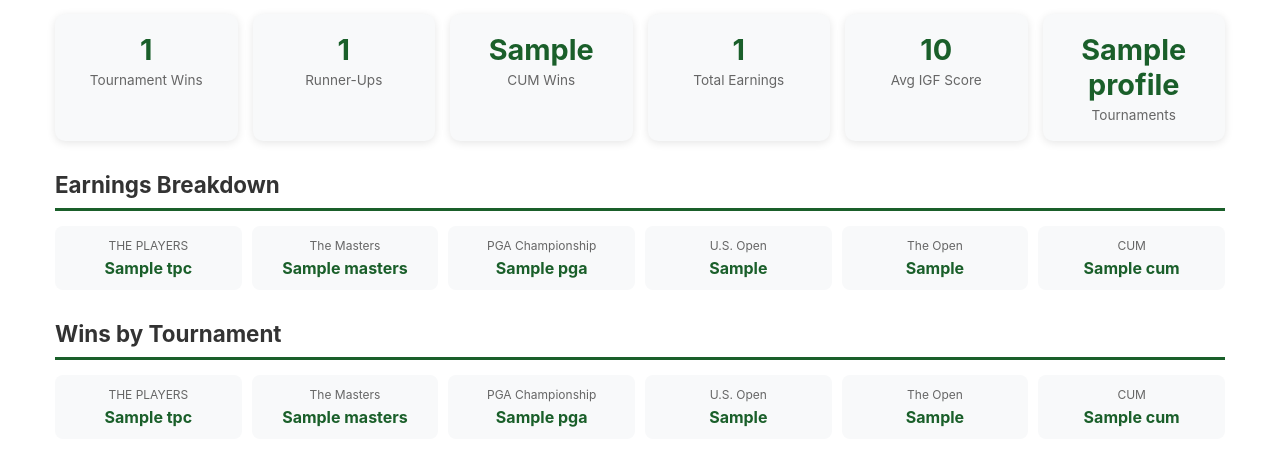
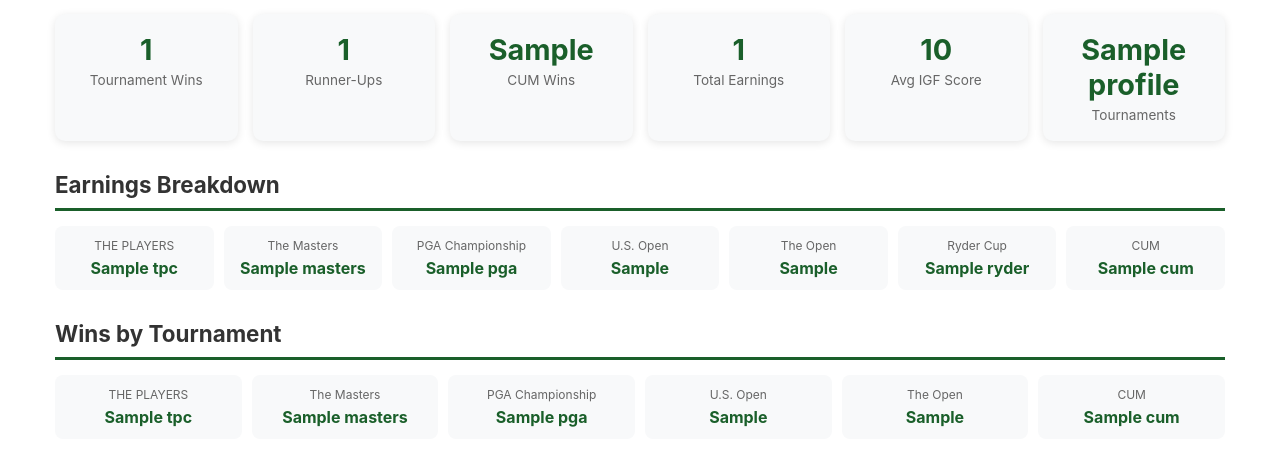
Before and after one commit to dquinn720/theIGF, a Flask app: template templates/igf_profile.html in a window 1280 px wide. Shown: the part 466-935 px from the top of the page. Run offline with Flask 3, Linux system fonts and the light colour scheme; the template is opened without the code that fills it: most values are stand-ins (such as "Sample title", 1, 10 or a date in 2020); some libraries are stand-ins or nearby versions.

Commit message:
ryder cup to profile

```diff
--- a/templates/igf_profile.html
+++ b/templates/igf_profile.html
@@ -263,6 +263,10 @@
         <div class="amount">{{ profile.earnings_breakdown.open_champ }}</div>
     </div>
     <div class="earnings-item">
+        <div class="tournament">Ryder Cup</div>
+        <div class="amount">{{ profile.earnings_breakdown.ryder }}</div>
+    </div>
+    <div class="earnings-item">
         <div class="tournament">CUM</div>
         <div class="amount">{{ profile.earnings_breakdown.cum }}</div>
     </div>
--- a/templates/igf_results.html
+++ b/templates/igf_results.html
@@ -39,6 +39,8 @@
                       		<th style="text-align:center"><img src="{{url_for('static',filename='images/open_championship.png') }}" style="height:100px"/> </th>
 			{% elif header == 'CUM' %}
                       		<th style="text-align:center"><img src="{{url_for('static',filename='images/cum.png') }}" style="height:100px"/> </th>
+			{% elif header == 'Ryder Cup' %}
+                      		<th style="text-align:center"><img src="{{url_for('static',filename='images/ryder_cup.png') }}" style="height:100px" onerror="this.style.display='none'; this.parentElement.innerHTML='<span style=font-size:14px;font-weight:bold>Ryder Cup</span>'"/> </th>
 				{% else %}
 					<th></th>
 			      {% endif %}
```
